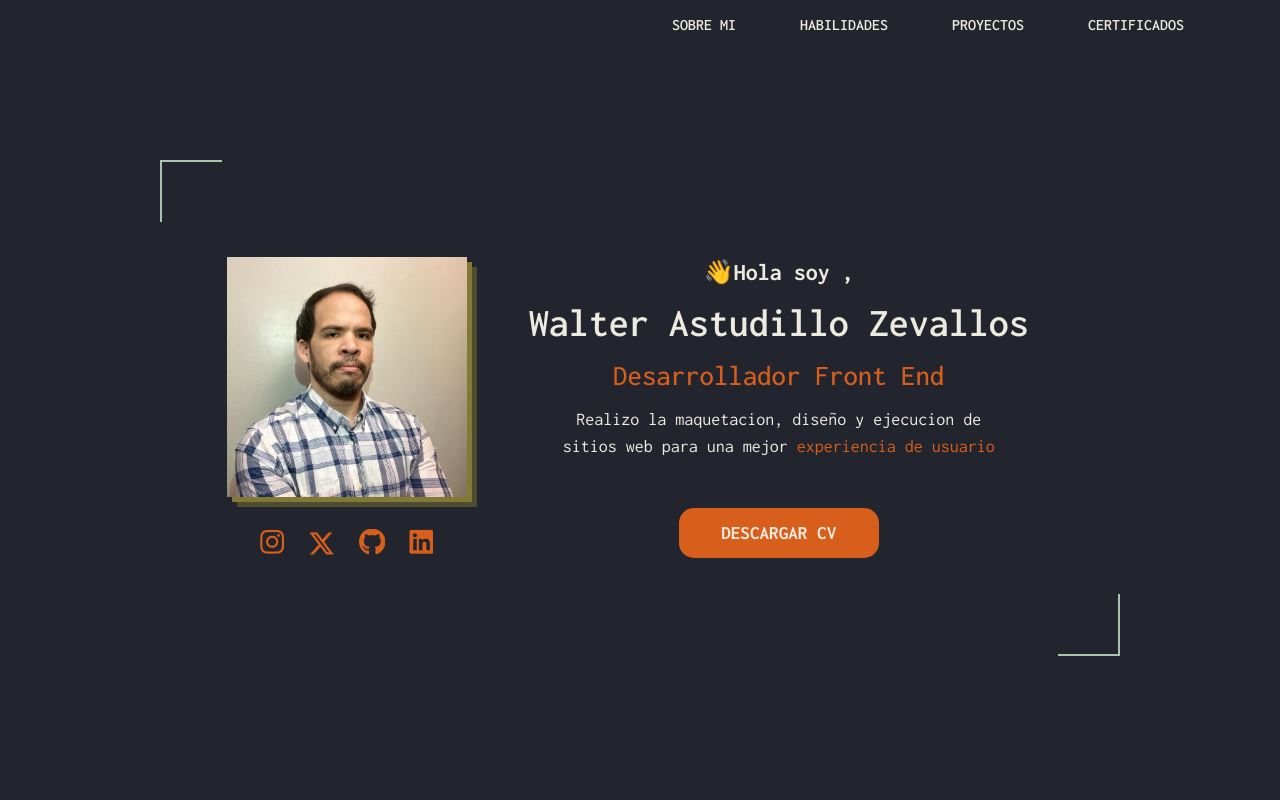
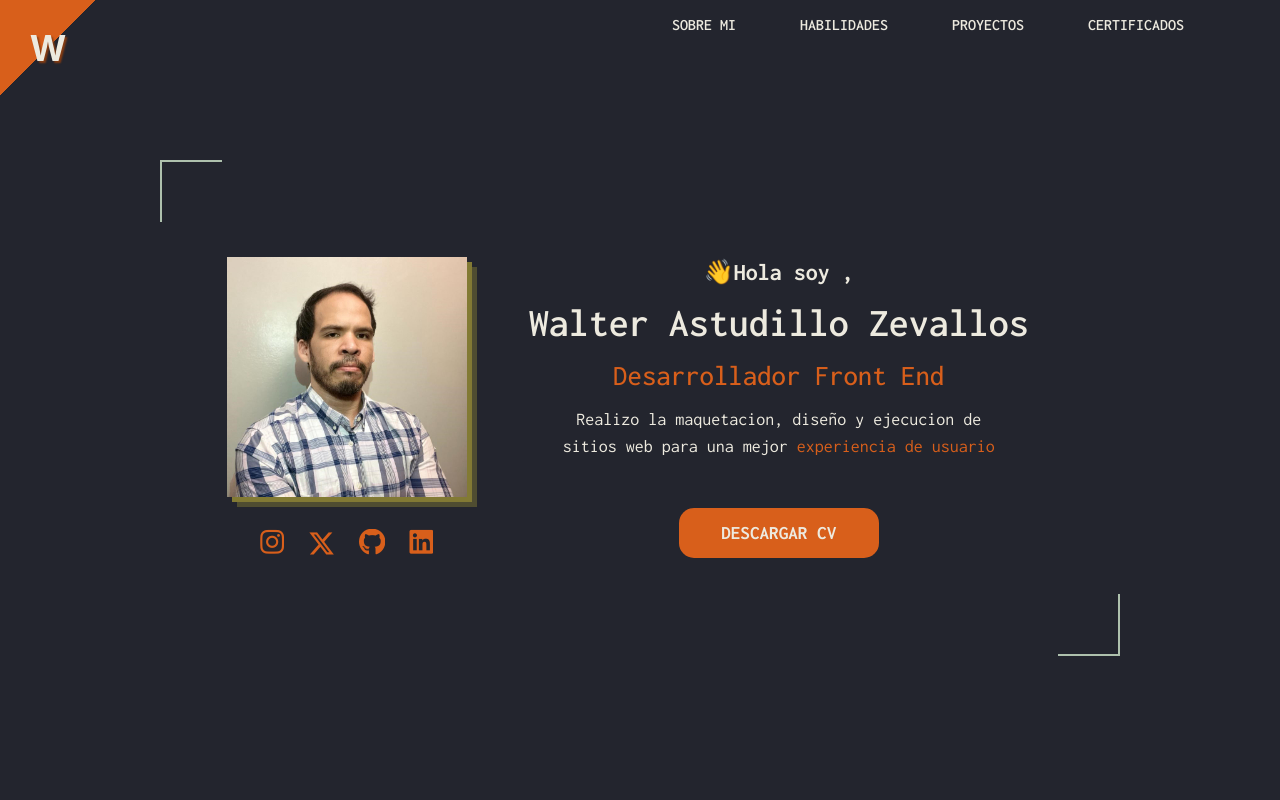
Before and after one commit to SoloDeveloperAlpha/walt-port-v2, a React (Create React App) app: page / in a window 1280 px wide. Shown: the top 800 px of the page. Built offline with nearby package versions, Linux system fonts and the light colour scheme.

Commit message:
Mejorando SASS

```diff
--- a/src/Componentes/header.jsx
+++ b/src/Componentes/header.jsx
@@ -3,7 +3,7 @@ import '../Estilos-Componentes/header.scss';
 
 function Header(){
   return(
-    <div className="header">
+    <div className="header" id="header">
       <div className="cont-header">
         <div className="cont-img-sociales">
           <img src="images/pro_foto_corto.jpg" alt="Walter Astudillo Z" />
--- a/src/Componentes/nav.jsx
+++ b/src/Componentes/nav.jsx
@@ -9,6 +9,9 @@ function Navegador(){
   };
   return(
     <div className="nav">
+      <div className="waz">
+          <a href="#header">W</a>
+        </div>
       <div className="nav-container">
         <ul>
           <li><a href="#sobremi">SOBRE MI</a></li>
--- a/src/Estilos-Componentes/nav.scss
+++ b/src/Estilos-Componentes/nav.scss
@@ -3,6 +3,30 @@
 .nav{
   display: flex;
   flex-direction: row;
+  .waz{
+    position: fixed;
+    top: 0;
+    left: 0;
+    width: 6em;
+    height: 6em;
+    background: linear-gradient(135deg, var(--Color2) 50% , var(--Color1) 50%);
+    text-shadow: 2px 2px 2px #873c11;
+    z-index: 2000;
+    >a{
+      width: 100%;
+      height: 100%;
+      display: grid;
+    place-content: center;
+      text-decoration: none;
+      color: #edeadf;
+      font-size: 2em;
+    font-weight: bold;
+      transition: font-size .3s ease-in-out;
+    }
+    >a:hover{
+      font-size: 2.2em;
+    }
+  }
   .nav-container{
     position:fixed;
   width: 100%;
```
Also changed, not shown: 11 other files (tests, documents, lock files or other folders).
